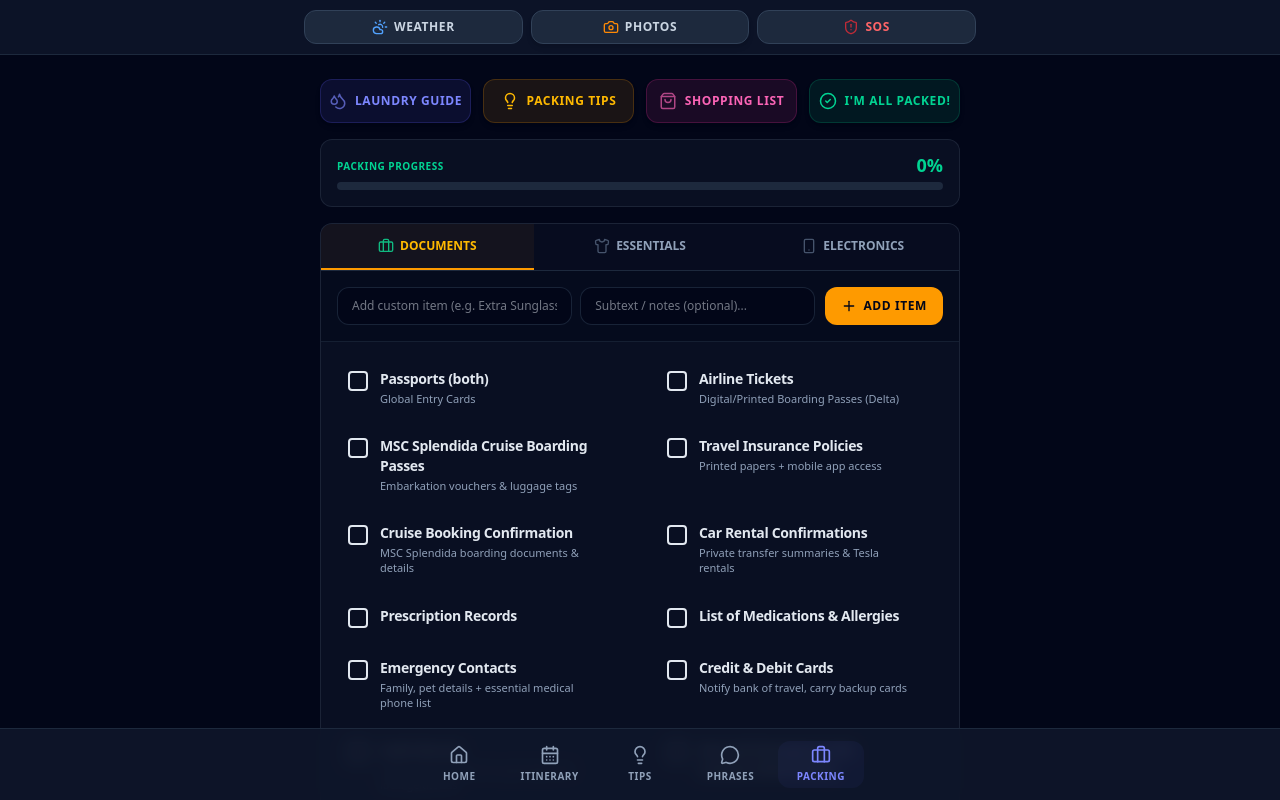
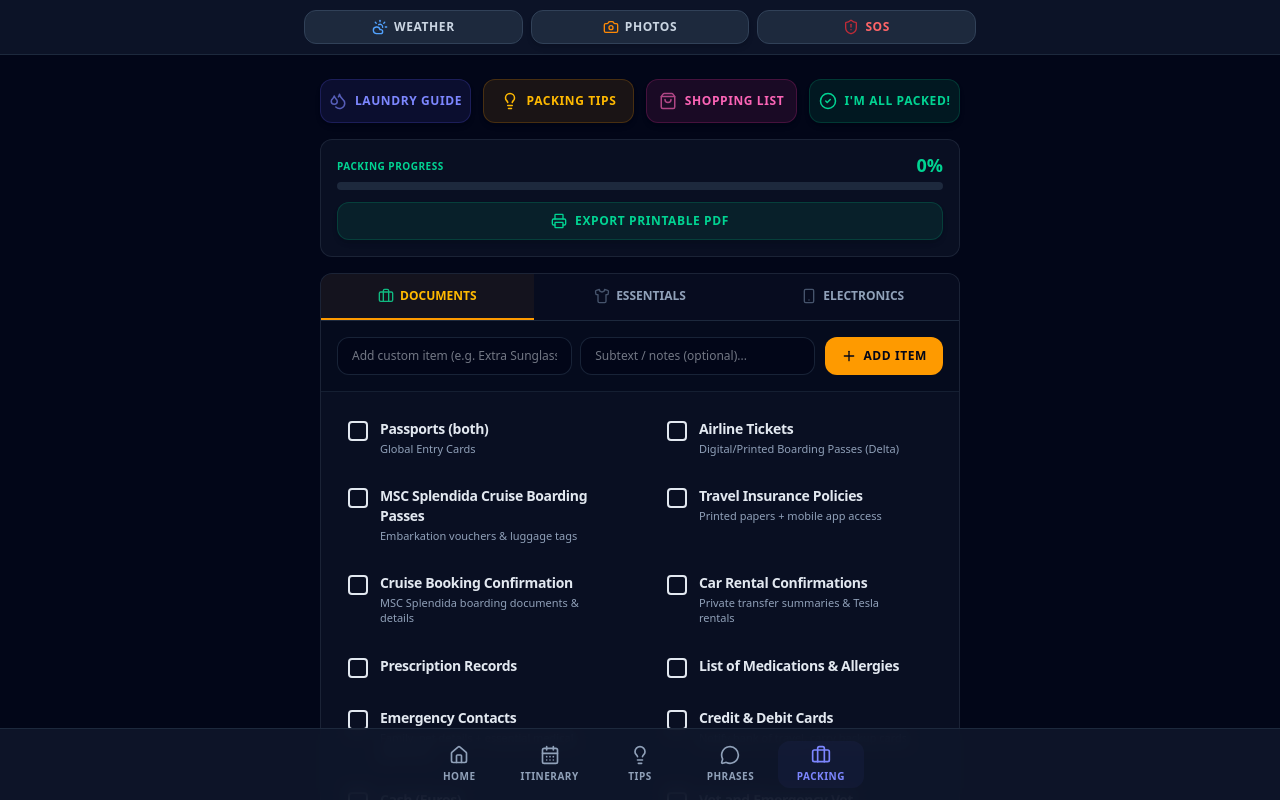
Before and after one commit to Witty725/italy-tourv2, a React (Vite) app: page / in a window 1280 px wide. Both pictures are taken after a click on the button "PACKING". Shown: the top 800 px of the page. Built offline with nearby package versions, Linux system fonts and the light colour scheme.

Commit message:
feat(checklist): add export printable PDF button
Include a new action button in the progress panel to allow users to generate and print a PDF version of their packing checklist.

```diff
--- a/src/components/PackingChecklist.tsx
+++ b/src/components/PackingChecklist.tsx
@@ -274,7 +274,8 @@ export function PackingChecklist() {
       </div>
 
       {/* Progress Panel */}
-      <div className="glass-panel p-4 flex flex-col justify-between">
+      <div className="glass-panel p-4 flex flex-col gap-3">
+        <div className="flex flex-col">
           <div className="flex justify-between items-end">
             <h3 className="text-emerald-400 text-[10px] font-bold uppercase tracking-wider">Packing Progress</h3>
             <span className="text-emerald-400 text-lg font-black leading-none">{progress.percentage}%</span>
@@ -287,6 +288,18 @@ export function PackingChecklist() {
               transition={{ duration: 0.5, ease: "easeOut" }}
             />
           </div>
+        </div>
+
+        {/* Export Printable PDF Button */}
+        <button
+          onClick={handlePrintPDF}
+          className="w-full flex items-center justify-center gap-2 px-5 py-2.5 bg-emerald-500/10 hover:bg-emerald-500/20 text-emerald-400 hover:text-emerald-300 font-black text-xs uppercase tracking-wider rounded-xl border border-emerald-500/20 hover:border-emerald-500/40 transition-all cursor-pointer shadow-md"
+          id="btn-print-packing-list"
+          title="Export Packing List to PDF"
+        >
+          <Printer className="w-4 h-4 text-emerald-400" />
+          <span>Export Printable PDF</span>
+        </button>
       </div>
 
       {/* Main Checklist Panel */}
@@ -407,22 +420,13 @@ export function PackingChecklist() {
         </div>
 
         {/* Print / Export PDF Action Row */}
-        <div className="p-4 border-t border-slate-800 bg-slate-950/30 flex flex-col sm:flex-row gap-3 items-center justify-between">
+        <div className="p-4 border-t border-slate-800 bg-slate-950/30 flex items-center justify-center">
           <div className="flex items-center gap-2">
             <span className="w-1.5 h-1.5 bg-emerald-500 rounded-full animate-ping" />
             <span className="text-[10px] text-slate-400 uppercase tracking-widest font-black">
               Status: {progress.completed} of {progress.total} Packed ({progress.percentage}%)
             </span>
           </div>
-          <button
-            onClick={handlePrintPDF}
-            className="w-full sm:w-auto flex items-center justify-center gap-2 px-5 py-2.5 bg-emerald-500/10 hover:bg-emerald-500/20 text-emerald-400 hover:text-emerald-300 font-black text-xs uppercase tracking-wider rounded-xl border border-emerald-500/20 hover:border-emerald-500/40 transition-all cursor-pointer shadow-md"
-            id="btn-print-packing-list"
-            title="Export Packing List to PDF"
-          >
-            <Printer className="w-4 h-4 text-emerald-400" />
-            <span>Export Printable PDF</span>
-          </button>
         </div>
       </div>
 
```
Lines whose indentation alone changed are shown as unchanged.
